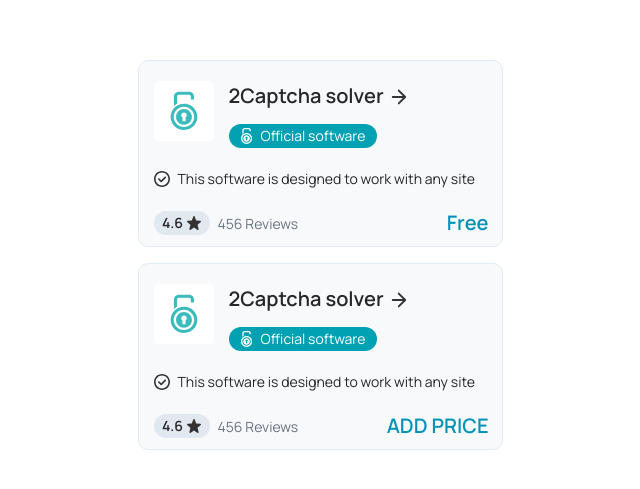
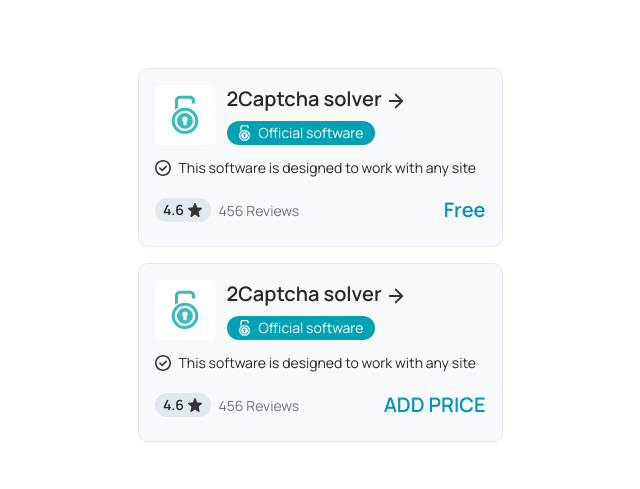
Before and after one commit to mxclg/goods-card, a React (Vite) app: page / in a window 1280 px wide. Shown: the part 145-634 px from the top of the page, without its empty margins (320-960 px from the left). Built offline with nearby package versions, Linux system fonts and the light colour scheme.

Commit message:
feat: card rise up with large product name

```diff
--- a/src/ProductCard.jsx
+++ b/src/ProductCard.jsx
@@ -13,23 +13,24 @@
   isUniversal = true,
 }) {
   return (
-    <div className="bg-[#f8f9fb] w-[365px] h-[187px] border border-[#E1EAF6] rounded-[10px] relative">
-      <div className="absolute top-[20px] left-[15px] w-[60px] h-[60px] bg-white rounded-[5px] overflow-hidden">
+    <div className="bg-[#f8f9fb] w-[365px] border border-[#E1EAF6] rounded-[10px] p-4 flex flex-col gap-3">
+      <div className="flex items-start gap-3">
+        <div className="w-[60px] h-[60px] bg-white rounded-[5px] overflow-hidden flex items-center justify-center">
           <img
             src={logo}
             alt="Dark logo"
             className="w-full h-full object-contain"
           />
         </div>
-      <div className="absolute top-[20px] left-[90px] flex items-center gap-[5px] h-[30px]">
-        <span className="text-zinc-800 text-xl font-semibold leading-loose">
-          {title}
-        </span>
-        <img src={ArrowRight} alt="Arrow" className="w-5 h-5 mt-[2px]" />
+        <div className="flex flex-col gap-2 w-64">
+          <div className="flex items-start gap-[5px]">
+            <p className="text-zinc-800 text-xl font-semibold leading-snug break-words">
+              {title}{" "}
+              <img src={ArrowRight} className="inline w-5 h-5" alt="Arrow" />
+            </p>
           </div>
-
           {isOfficial && (
-        <div className="absolute top-[63px] left-[90px] flex items-center gap-[8px] px-[12px] h-6 bg-[#00A1B3] rounded-2xl">
+            <div className="flex items-center gap-[8px] px-[12px] h-6 bg-[#00A1B3] rounded-2xl w-fit">
               <img
                 src={logoBrightLock}
                 alt="Bright logo"
@@ -40,9 +41,11 @@
               </span>
             </div>
           )}
+        </div>
+      </div>
 
       {isUniversal && (
-        <div className="absolute top-[107px] left-[15px] flex items-center gap-[8px]">
+        <div className="flex items-center gap-[8px]">
           <img
             src={CircleCheck}
             alt="Check icon"
@@ -54,7 +57,7 @@
         </div>
       )}
 
-      <div className="absolute top-[142px] left-[15px] w-[335px] flex items-center justify-between">
+      <div className="flex items-center justify-between">
         <div className="flex items-center gap-[8px]">
           <div className="w-14 h-6 bg-slate-200 rounded-xl flex items-center justify-center gap-[4px] px-[6px]">
             <span className="text-zinc-800 text-sm font-semibold leading-none">
```
Lines whose indentation alone changed are shown as unchanged.
